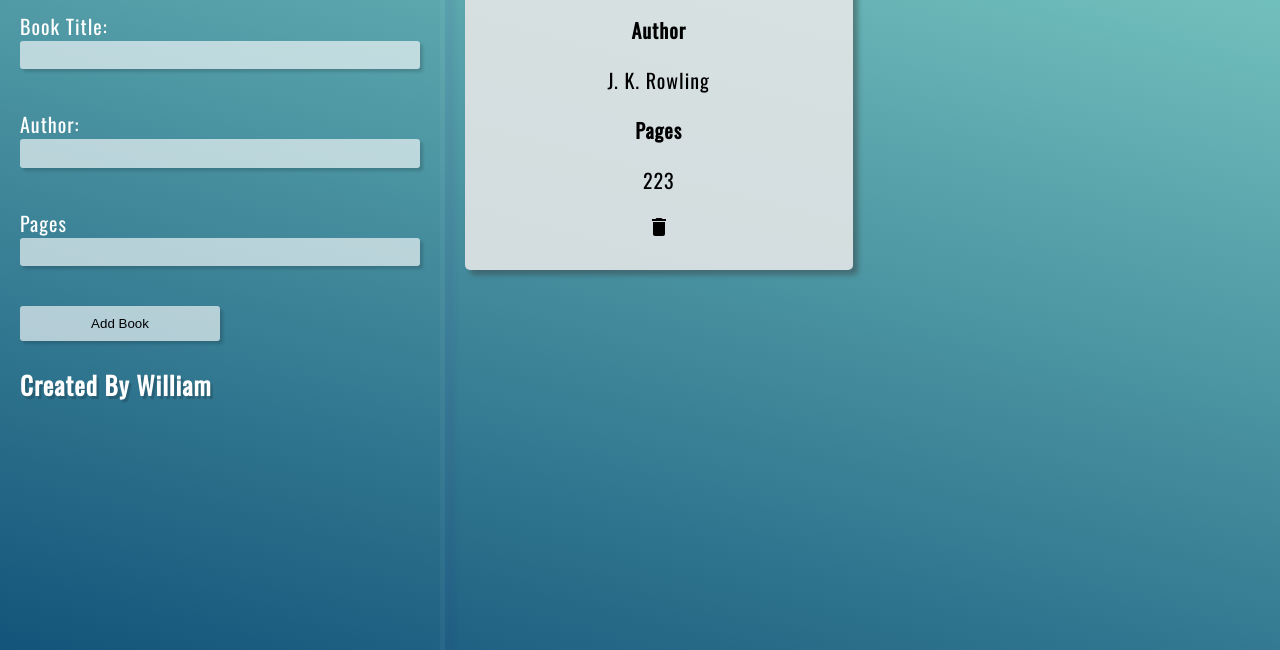
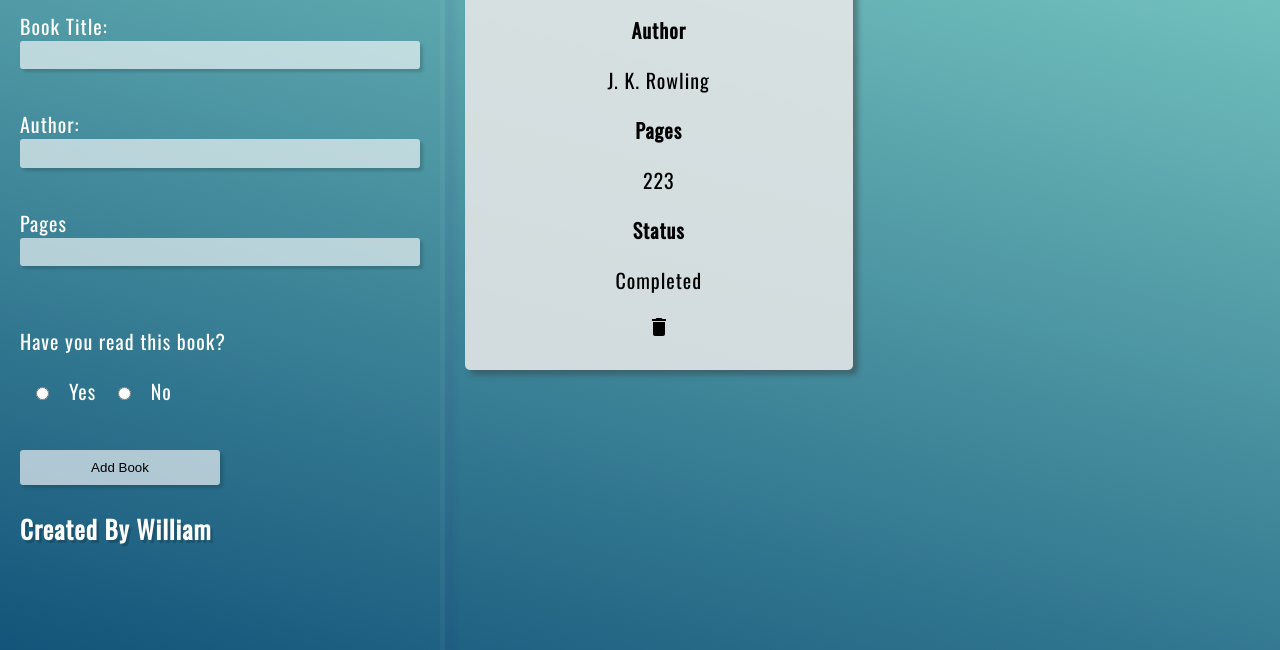
Before and after one commit to thewilheim/book-library, a plain HTML site: page index.html in a window 1280 px wide. Shown: the part 150-800 px from the top of the page. Drawn offline with nearby package versions, Linux system fonts and the light colour scheme.

Commit message:
updates to card detials

```diff
--- a/app.js
+++ b/app.js
@@ -22,9 +22,8 @@ class Book {
 
     static removeBook(element) {
 
-
-        if (element.classList.contains('deleteBtn')) {
-            element.parentElement.parentElement.remove()
+        if(element.classList.contains('deleteBtn')){
+            element.parentElement.parentElement.remove();
         }
 
 }
@@ -36,7 +35,7 @@ class UI {
 
     static displayBooks(){
 
-        const book = new Book(`Harry Potter and the Philosopher's Stone`, 'J. K. Rowling', 223);
+        const book = new Book(`Harry Potter and the Philosopher's Stone`, 'J. K. Rowling', 223, 'Completed');
 
          UI.addBookToLibrary(book);
 
@@ -56,11 +55,13 @@ class UI {
                 <div class="card">
                 <div class="details">
                 <h2>Title</h2>
-                <p>${book.title}</p>
+                <p class="bTitle">${book.title}</p>
                 <h2>Author</h2>
                 <p>${book.author}</p>
                 <h2>Pages</h2>
                 <p>${book.pages}</p>
+                <h2>Status</h2>
+                <p>${book.read}</p>
                 <img src="img/delete_black_24dp.svg" class="deleteBtn" alt="">
                 </div>
                 </div>`;
@@ -85,8 +86,11 @@ addBook.addEventListener('click', (e) => {
     const title = document.querySelector('#title').value;
     const author = document.querySelector('#author').value;
     const pages = document.querySelector('#pages').value;
+    let read = document.querySelector('input[name="read-status"]:checked').value;
 
-    const book = new Book(title, author, pages);
+
+
+    const book = new Book(title, author, pages, read);
 
     UI.addBookToLibrary(book);
 
--- a/index.html
+++ b/index.html
@@ -32,6 +32,11 @@
                     <label for="pages">Pages</label><br>
                     <input type="number" name="pages" id="pages" required><br>
 
+                    <p>Have you read this book?</p>
+                      <input type="radio" id="rYes" name="read-status" value="Completed">
+                      <label for="read-yes">Yes</label>
+                      <input type="radio" id="rNo" name="read-status" value="Not Completed">
+                      <label for="read-no">No</label>
                     <input type="button" value="Add Book" id="add">
                 </form>
             </div>
--- a/style.css
+++ b/style.css
@@ -79,7 +79,7 @@
     padding: 2rem;
     align-items: flex-start;
     justify-content: center;
-    height: 400px;
+    height: 500px;
     flex-direction: column;
     box-shadow: 5px 5px 5px rgba(54, 54, 54, 0.418);
     border-radius: 5px;
@@ -99,7 +99,7 @@
     font-size: 2rem;
   }
 
-  input{
+  #title, #author, #pages, #add{
     display: block;
     margin-bottom: 1rem;
     padding: .5em;
@@ -121,6 +121,11 @@
   transform: scaleX(.95);
 }
 
+#rYes, #rNo {
+  display: inline-block;
+  margin-bottom:5rem;
+}
+
   .error {
     color: rgb(253, 81, 81);
   }
```
